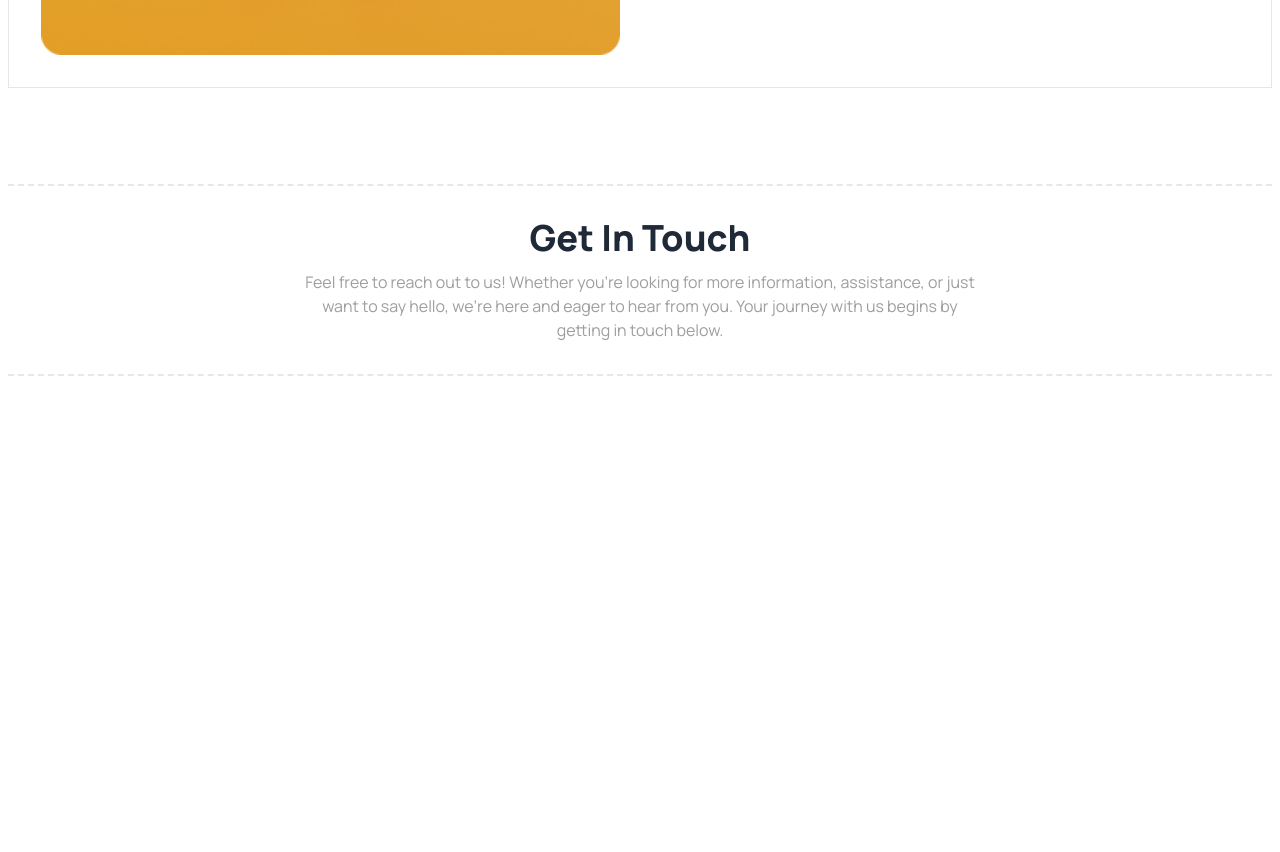
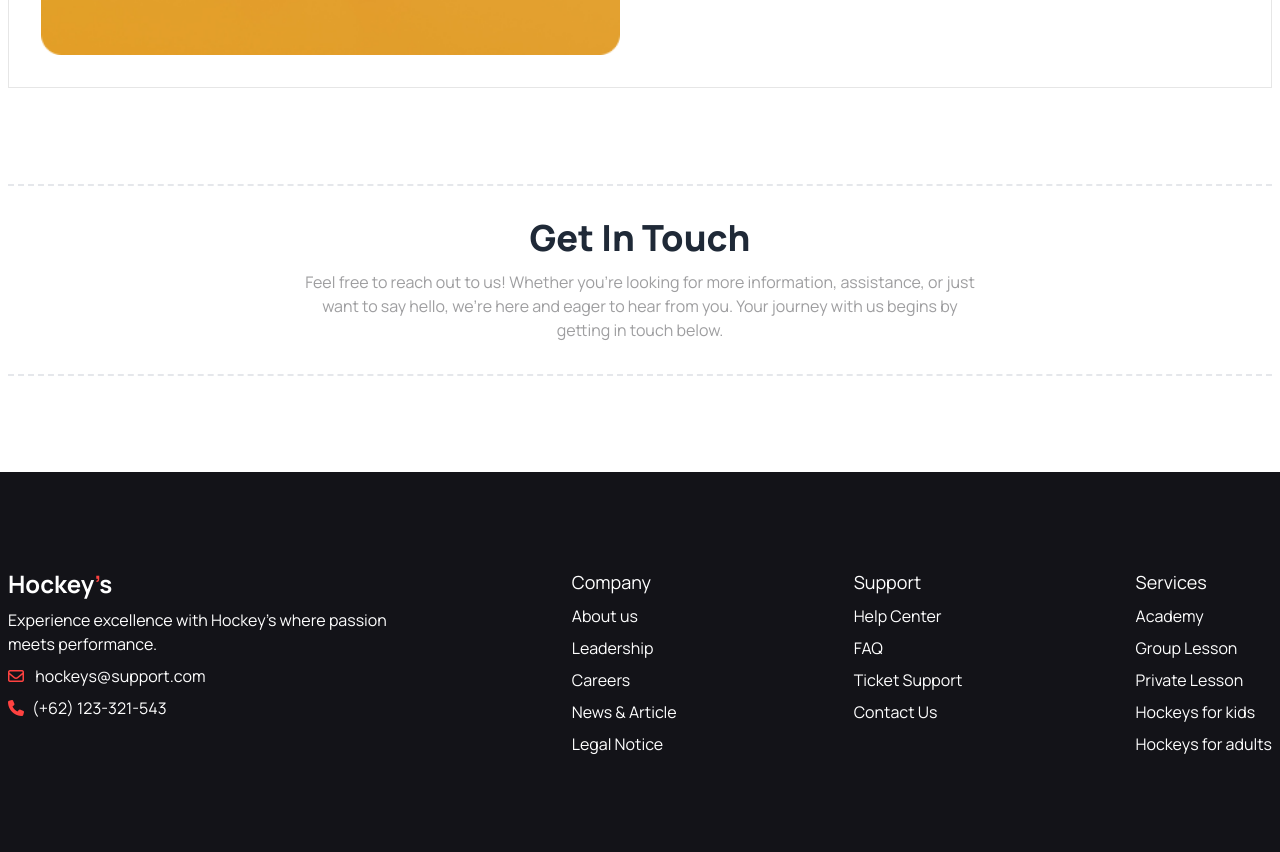
Before and after one commit to Reyad02/b9a3-hockeys-main, a plain HTML site: page index.html in a window 1280 px wide. Shown: the part 4407-5259 px from the top of the page. Before the commit the page ends 4879 px from the top, so only its background shows below. Drawn offline with nearby package versions, Linux system fonts and the light colour scheme.

Commit message:
footer section done and some styles change in new product section

```diff
--- a/index.html
+++ b/index.html
@@ -249,7 +249,7 @@
                     merchandise – shop now!</p>
             </div>
 
-            <div class="grid grid-cols-1 lg:grid-cols-2 gap-6">
+            <div class="grid grid-cols-1 md:grid-cols-2 gap-6">
 
                 <!-- item 1 -->
                 <div class="card lg:card-side bg-base-100 border border-[#0D0D121A]">
@@ -267,10 +267,13 @@
                                 <span class="text-[#0D0D1266] ml-1">200</span>
                             </i>
                         </div>
-                        <h4 class="text-xl font-extrabold">World Cup Jacket</h4>
-                        <p class="text-base text-[#0D0D1266]">
-                            our signature club jacket—a blend of comfort and team spirit.
-                        </p>
+                        <div>
+                            <h4 class="text-xl font-extrabold">World Cup Jacket</h4>
+                            <p class="text-base text-[#0D0D1266]">
+                                our signature club jacket—a blend of comfort and team spirit.
+                            </p>
+                        </div>
+
                         <div class="flex justify-between items-center">
                             <p class="text-[#FF4240] font-extrabold">Price - $22.00</p>
                             <i class="fa-solid fa-cart-shopping text-[#0D0D1266]"> </i>
@@ -329,7 +332,7 @@
                         </div>
                         <h4 class="text-xl font-extrabold">Cap For Hockeys</h4>
                         <p class="text-base text-[#0D0D1266]">
-                            Elevate your game-day style with our sleek and comfortable club cap
+                            Elevate your style with our sleek and comfortable club cap
                         </p>
                         <div class="flex justify-between items-center">
                             <p class="text-[#FF4240] font-extrabold">Price - $22.00</p>
@@ -389,7 +392,7 @@
                         </div>
                         <h4 class="text-xl font-extrabold">Helmet</h4>
                         <p class="text-base text-[#0D0D1266]">
-                            Ensure safety and performance on the field with our cutting-edge club helmet
+                            Ensure safety and performance on the field with our helmet
                         </p>
                         <div class="flex justify-between items-center">
                             <p class="text-[#FF4240] font-extrabold">Price - $22.00</p>
@@ -445,7 +448,7 @@
                 </p>
             </div>
 
-            <div class="flex flex-col gap-10 lg:flex-row  border border-[#0D0D121A] p-4 lg:p-8">
+            <div class="flex flex-col gap-10 lg:flex-row md:items-center border border-[#0D0D121A] p-4 lg:p-8">
                 <div class="flex-1">
                     <img class="lg:w-full" src="Images/11.png" alt="">
                 </div>
@@ -541,18 +544,56 @@
         <section class="text-center px-2 mb-16 lg:mb-24">
             <div class="py-8 border-dashed border-y-2 mb-12 ">
                 <h2 class="text-2xl lg:text-4xl font-extrabold mb-3">Get In Touch</h2>
-                <p class="text-[#0D0D1266] lg:max-w-2xl lg:mx-auto">Feel free to reach out to us! Whether you're looking for more information, assistance, or just want to say hello, we're here and eager to hear from you. Your journey with us begins by getting in touch below.
+                <p class="text-[#0D0D1266] lg:max-w-2xl lg:mx-auto">Feel free to reach out to us! Whether you're looking
+                    for more information, assistance, or just want to say hello, we're here and eager to hear from you.
+                    Your journey with us begins by getting in touch below.
                 </p>
             </div>
 
         </section>
 
-
     </main>
 
-    <footer>
+    <footer class="bg-black-clr ">
+        <div class="max-w-7xl mx-auto text-white flex flex-col md:flex-row items-center md:items-start gap-10 md:gap-0 px-2 md:py-24 py-10">
+            <div class="flex-1 text-center md:text-left space-y-2">
+                <h2 class="text-2xl font-bold">Hockey<span class="text-main-clr">’</span>s</h2>
+                <p>Experience excellence with Hockey’s where passion <br>meets performance.
+                </p>
+                <p><i class="fa-regular fa-envelope text-main-clr mr-2"></i> hockeys@support.com</p>
+                <p><i class="fa-solid fa-phone text-main-clr mr-2"></i>(+62) 123-321-543</p>
+            </div>
+            <div class="flex-1 flex justify-between gap-10 md:gap-0">
+                <div class="flex-1 space-y-2  text-center md:text-left">
+                    <h4 class="text-lg">Company</h4>
+                    <p>About us</p>
+                    <p>Leadership</p>
+                    <p>Careers</p>
+                    <p>News & Article</p>
+                    <p>Legal Notice</p>
+                </div>
 
+                <div class="flex-1 space-y-2 text-center md:text-left">
+                    <h4 class="text-lg">Support</h4>
+                    <p>Help Center</p>
+                    <p>FAQ</p>
+                    <p>Ticket Support</p>
+                    <p>Contact Us</p>
+                </div>
+            </div>
+
+            <div class="space-y-2 text-center md:text-left">
+                <h4 class="text-lg">Services</h4>
+                <p>Academy</p>
+                <p>Group Lesson</p>
+                <p>Private Lesson</p>
+                <p>Hockeys for kids</p>
+                <p>Hockeys for adults</p>
+            </div>
+        </div>
     </footer>
+
+
 </body>
 
 </html>
```
